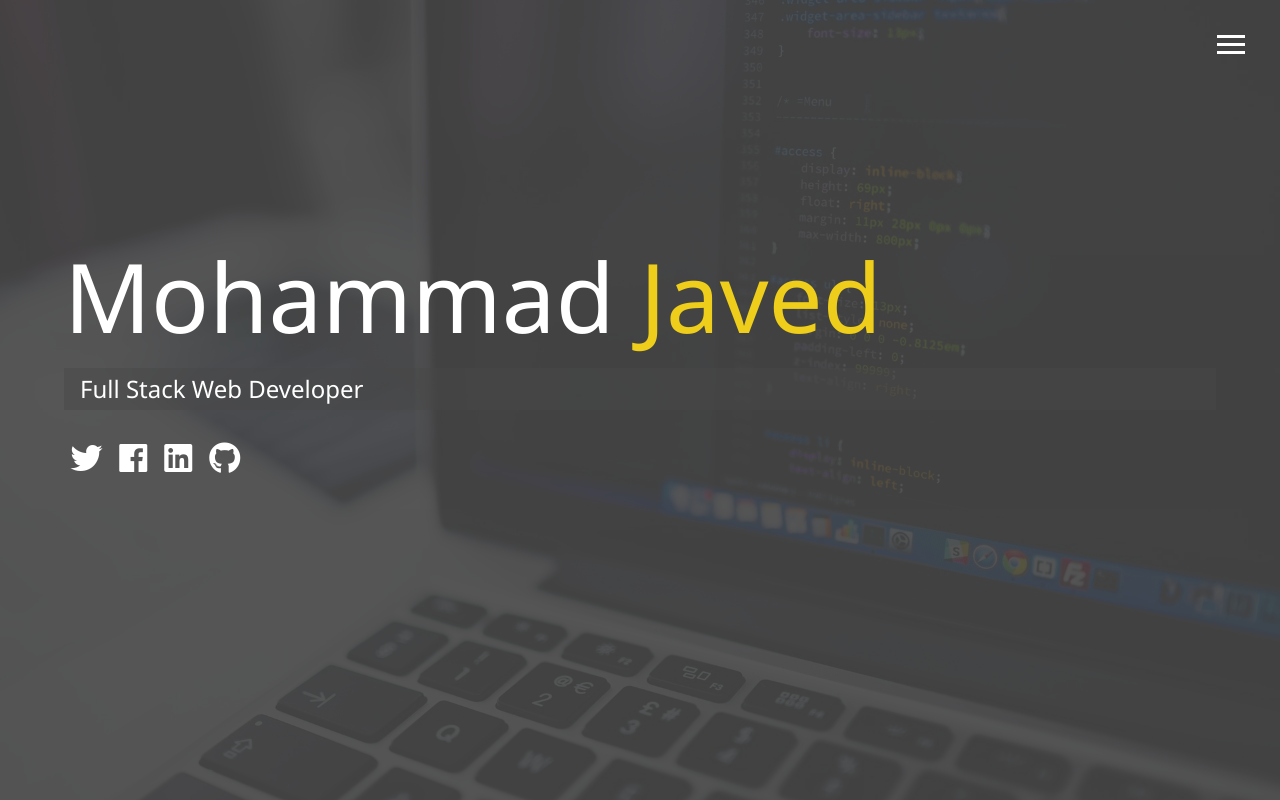
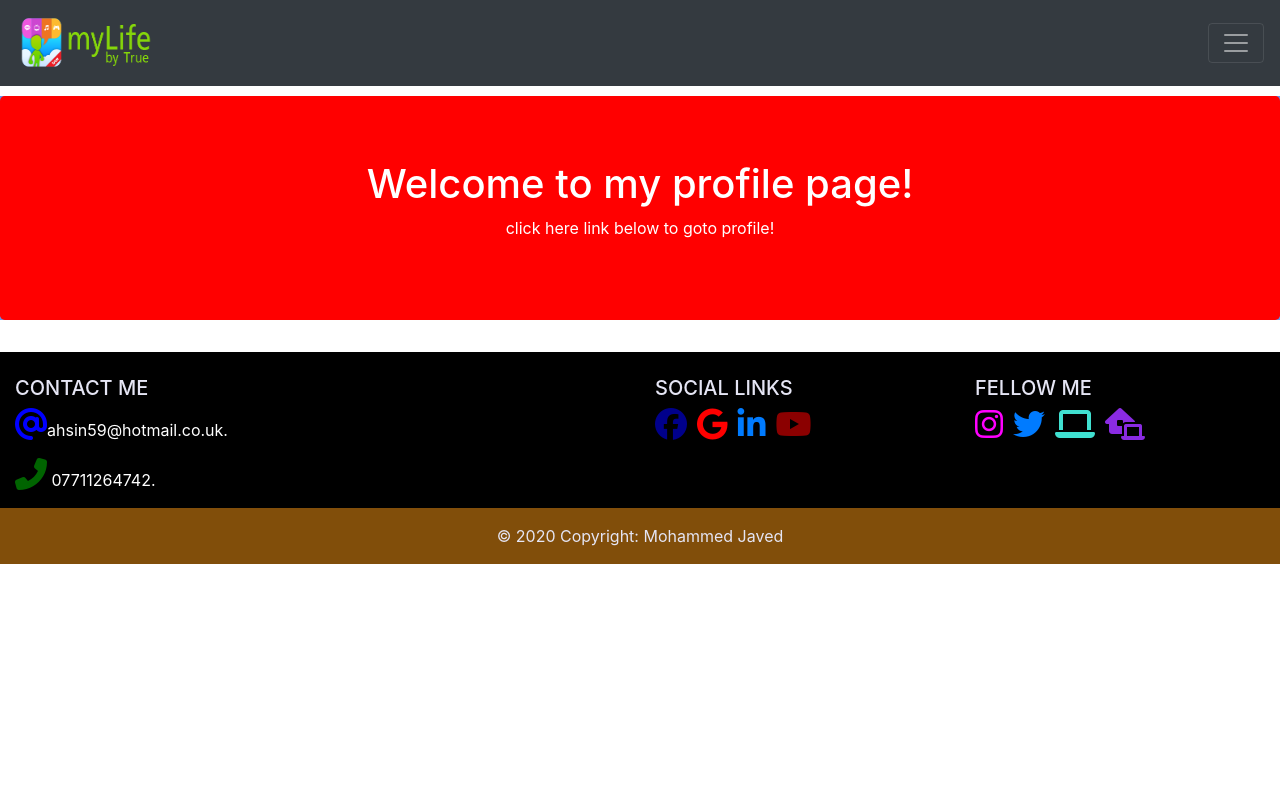
Before and after one commit to ahsin59/mywebsite, a plain HTML site: page my-portfolio.html in a window 1280 px wide. Drawn offline with nearby package versions, Linux system fonts and the light colour scheme.

Commit message:
Update my-portfolio.html

```diff
--- a/my-portfolio.html
+++ b/my-portfolio.html
@@ -1,84 +1,135 @@
 <!DOCTYPE html>
 <html lang="en">
-
 <head>
   <meta charset="UTF-8">
   <meta name="viewport" content="width=device-width, initial-scale=1.0">
-  <meta http-equiv="X-UA-Compatible" content="ie=edge">
-  <link rel="stylesheet" href="https://use.fontawesome.com/releases/v5.2.0/css/all.css" integrity="sha384-hWVjflwFxL6sNzntih27bfxkr27PmbbK/iSvJ+a4+0owXq79v+lsFkW54bOGbiDQ"
-    crossorigin="anonymous">
+  <title>My personal&professional website</title>
+   <!-- Bootstrap CSS -->
+   <link rel="stylesheet" href="https://stackpath.bootstrapcdn.com/bootstrap/4.1.3/css/bootstrap.min.css" integrity="sha384-MCw98/SFnGE8fJT3GXwEOngsV7Zt27NXFoaoApmYm81iuXoPkFOJwJ8ERdknLPMO" crossorigin="anonymous">
+   <!-- Fontawsom- CSS and Hover -->
+    <script src="https://kit.fontawesome.com/b1d0168073.js" crossorigin="anonymous"></script>
+    <link rel="stylesheet" href="https://cdnjs.cloudflare.com/ajax/libs/hover.css/2.1.1/css/hover-min.css" type="text/css" />
+    <link rel="stylesheet" href="static/css/style.css" type="text/css" />
+    <script type="text/javascript" src="static/js/min.js"></script>
 
-  <link rel="stylesheet" href="css/main.css">
-  <title>Welcome To My Portfolio</title>
+
 </head>
+<body>
+  <header class="container-fluid">
+    <!-- Bootstrap-Navigationbar -->
 
-<body id="bg-img">
-  <header>
-    <div class="menu-btn">
-      <div class="btn-line"></div>
-      <div class="btn-line"></div>
-      <div class="btn-line"></div>
+    <nav class="navbar fixed-top   navbar-dark bg-dark">
+      <div class="log-div">
+        <img src="img/logo_mylife.png" width="140px" height="70px">
       </div>
 
-    <nav class="menu">
-      <div class="menu-branding">
-        <div class="portrait"></div>
-      </div>
-      <ul class="menu-nav">
-        <li class="nav-item current">
-          <a href="index.html" class="nav-link">
-            Home
-          </a>
+      <button class="navbar-toggler" type="button" data-toggle="collapse" data-target="#navbarSupportedContent" aria-controls="navbarSupportedContent" aria-expanded="false" aria-label="Toggle navigation">
+        <span class="navbar-toggler-icon"></span>
+      </button>
+
+      <div class="collapse navbar-collapse" id="navbarSupportedContent">
+        <ul class="navbar-nav mr-auto">
+          <li class="nav-item active">
+            <a class="nav-link" href="index.html">Home <span class="sr-only">(current)</span></a>
           </li>
           <li class="nav-item">
-          <a href="information.html" class="nav-link">
-            About Me
-          </a>
+            <a class="nav-link" href="Aboutus.html">About Us</a>
             </li>
             <li class="nav-item">
-          <a href="study.html" class="nav-link">
-            My Study
-          </a>
+            <a class="nav-link" href="my-portfolio.html" target="_blank">Portfolio</a>
             </li>
             <li class="nav-item">
-          <a href="work.html" class="nav-link">
-            My Projects
-          </a>
+            <a class="nav-link" href="myteam.html">My teams</a>
           </li>
           <li class="nav-item">
-          <a href="contact.html" class="nav-link">
-            How To Reach Me
-          </a>
+            <a class="nav-link" href="mywork.html">My Work</a>
+          </li>
+          <li class="nav-item">
+            <a class="nav-link" href="Gallery.html">Gallery</a>
+          </li>
+               <li class="nav-item">
+            <a class="nav-link" href="contactus.html">contact Us</a>
+          </li>
+          <li class="nav-item">
+            <a class="nav-link disabled" href="#"></a>
           </li>
         </ul>
+        <form class="form-inline my-2 my-lg-0">
+          <input class="form-control mr-sm-2" type="search" placeholder="Search" aria-label="Search">
+          <button class="btn btn-outline-success my-2 my-sm-0" type="submit">Search</button>
+        </form>
+      </div>
     </nav>
+
   </header>
+  <br><br><br><br>
+  <section>
+    <div class="jumbotron text-center">
+      <h1>Welcome to my profile page!</h1>
+      <p>click here link below to goto profile!</p>
+    </div>
+  </section
 
-  <main id="home">
-    <h1 class="lg-heading">
-      Mohammad
-      <span class="text-secondary">Javed</span>
-    </h1>
-    <h2 class="sm-heading">
-     Full Stack Web Developer
-    </h2>
-    <div class="icons">
-      <a href="https://twitter.com/">
-        <i class="fab fa-twitter fa-2x"></i>
-      </a>
-      <a href="https://www.facebook.com/">
-        <i class="fab fa-facebook fa-2x"></i>
-      </a>
-      <a href="#!">
-        <i class="fab fa-linkedin fa-2x"></i>
-      </a>
-      <a href="#!">
-        <i class="fab fa-github fa-2x"></i>
-      </a>
+     <!--- Optional JavaScript -->
+    <!-- jQuery first, then Popper.js, then Bootstrap JS -->
+    <script src="https://code.jquery.com/jquery-3.3.1.slim.min.js" integrity="sha384-q8i/X+965DzO0rT7abK41JStQIAqVgRVzpbzo5smXKp4YfRvH+8abtTE1Pi6jizo" crossorigin="anonymous"></script>
+    <script src="https://cdnjs.cloudflare.com/ajax/libs/popper.js/1.14.3/umd/popper.min.js" integrity="sha384-ZMP7rVo3mIykV+2+9J3UJ46jBk0WLaUAdn689aCwoqbBJiSnjAK/l8WvCWPIPm49" crossorigin="anonymous"></script>
+    <script src="https://stackpath.bootstrapcdn.com/bootstrap/4.1.3/js/bootstrap.min.js" integrity="sha384-ChfqqxuZUCnJSK3+MXmPNIyE6ZbWh2IMqE241rYiqJxyMiZ6OW/JmZQ5stwEULTy" crossorigin="anonymous"></script>
+  <!-- JQuery Core JavaScript -->
+  <script src="https://code.jquery.com/jquery-3.4.1.min.js"
+  integrity="sha256-CSXorXvZcTkaix6Yvo6HppcZGetbYMGWSFlBw8HfCJo="
+  crossorigin="anonymous">
+  </script>
+
+<!-- Footer -->
+<footer class="page-footer font-small blue pt-4">
+  <!-- Footer Links -->
+  <div class="container-fluid text-center text-md-left">
+    <!-- Grid row -->
+    <div class="row">
+      <!-- Grid column -->
+      <div class="col-md-6 mt-md-0 mt-3">
+        <!-- Content -->
+        <h5 class="text-uppercase">Contact Me</h5>
+        <p><i class="fas fa-at fa-2x"></i>ahsin59@hotmail.co.uk.</p>
+        <p><i class="fas fa-phone-alt fa-2x"></i> 07711264742.</p>
       </div>
-  </main>
+      <!-- Grid column -->
+      <hr class="clearfix w-100 d-md-none pb-3">
+      <!-- Grid column -->
+      <div class="col-md-3 mb-md-0 mb-3">
+        <!-- Links -->
+       <h5 class="text-uppercase">Social Links</h5>
+           <ul class="nav">
+              <li><a target="_blank" href="https://www.facebook.com"><i class="fab fa-facebook fa-2x"></i></a></li>
+              <li><a target="_blank" href="https://www.google.com"><i class="fab fa-google fa-2x"></i></a></li>
+              <li><a target="_blank" href="https://www.linkedin.com"><i class="fab fa-linkedin-in fa-2x"></i></a></li>
+              <li><a target="_blank" href="https://www.youtube.com"><i class="fab fa-youtube fa-2x"></i></a></li>
+          </ul>
+      </div>
+      <!-- Grid column -->
+      <div class="col-md-3 mb-md-0 mb-3">
+        <!-- Links -->
+        <h5 class="text-uppercase">Fellow Me</h5>
+        <ul class="nav">
+          <li><a target="_blank" href="https://www.instagram.com"><i class="fab fa-instagram fa-2x"></i></a></li>
+          <li><a target="_blank" href="https://www.twitter.com"><i class="fab fa-twitter fa-2x"></i></a></li>
+          <li><a target="_blank" href="https://www.guru.com"><i class="fas fa-laptop fa-2x"></i></a></li>
+          <li><a target="_blank" href="https://www.upwork.com"><i class="fas fa-laptop-house fa-2x"></i></a></li>
+        </ul>
+      </div>
+      <!-- Grid column -->
+    </div>
+    <!-- Grid row -->
+  </div>
+  <!-- Footer Links -->
+  <!-- Copyright -->
+  <div class="footer-copyright text-center py-3">© 2020 Copyright:
+    Mohammed Javed
+  </div>
+  <!-- Copyright -->
+</footer>
+<!-- Footer -->
 
-  <script src="static/js/main.js"></script>
 </body>
-
 </html>
```
Lines whose indentation alone changed are shown as unchanged.
